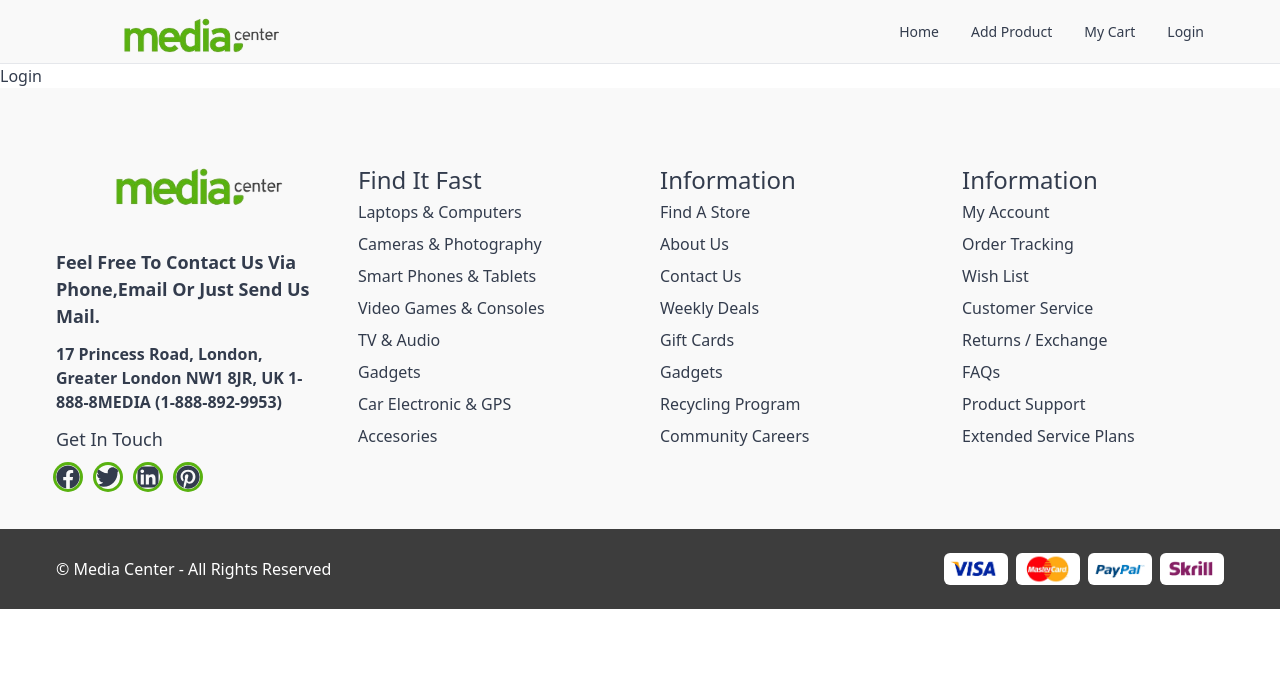
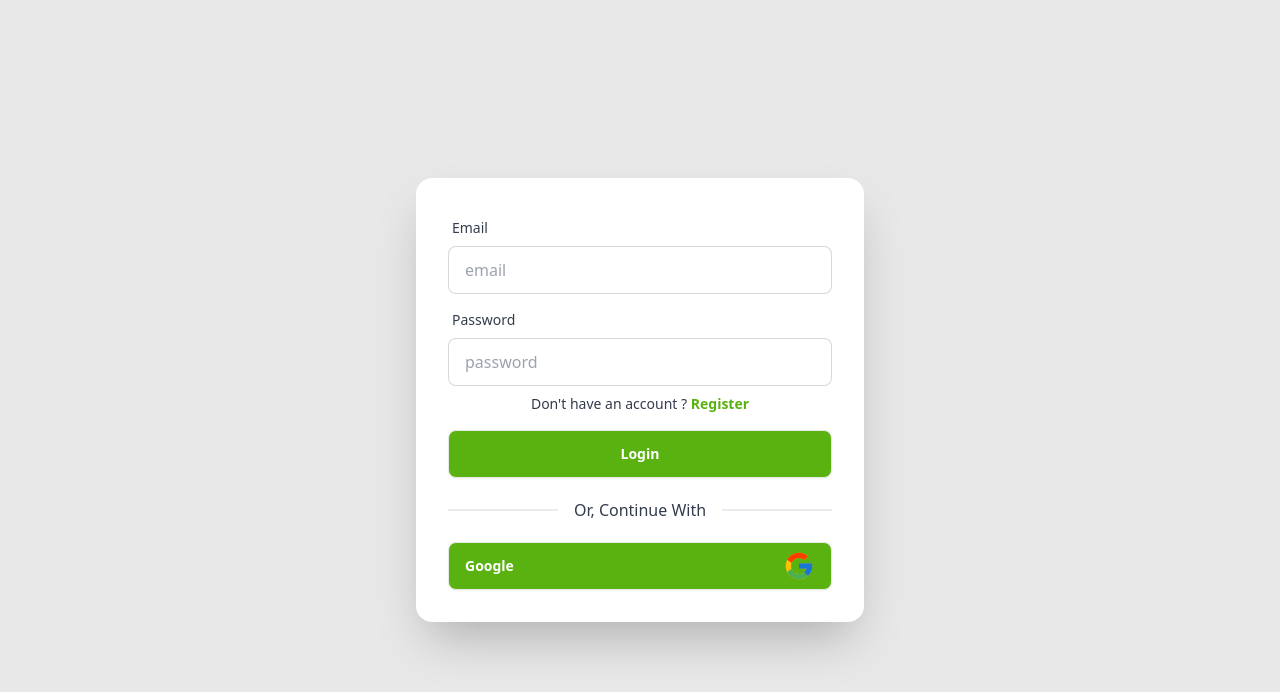
Before and after one commit to mdsajalali/MediaCenter-Frontend, a React (Vite) app: page /login in a window 1280 px wide. Shown: the top 692 px of the page. Built offline with nearby package versions, Linux system fonts and the light colour scheme.

Commit message:
login page added

```diff
--- a/src/pages/Login.jsx
+++ b/src/pages/Login.jsx
@@ -1,8 +1,62 @@
+import { FcGoogle } from "react-icons/fc";
+import { NavLink } from "react-router-dom";
 
 const Login = () => {
   return (
-    <div>Login</div>
-  )
-}
+    <div className="min-h-screen bg-base-200 flex justify-center items-center">
+      <div className="card flex-shrink-0 w-full max-w-md shadow-2xl bg-base-100">
+        <form className="card-body">
+          <div className="form-control">
+            <label className="label">
+              <span className="label-text">Email</span>
+            </label>
+            <input
+              type="email"
+              placeholder="email"
+              className="input input-bordered"
+              required
+            />
+          </div>
+          <div className="form-control">
+            <label className="label">
+              <span className="label-text">Password</span>
+            </label>
+            <input
+              type="password"
+              placeholder="password"
+              className="input input-bordered"
+              required
+            />
+          </div>
+          <p className="text-center text-sm">
+            Don&apos;t have an account ?{" "}
+            <NavLink
+              to="/signup"
+              className="text-[#59B210] font-bold hover:underline cursor-pointer "
+            >
+              Register
+            </NavLink>
+          </p>
+          <div className="form-control mt-2">
+            <button
+              type="submit"
+              className="btn bg-[#59B210] text-white hover:bg-[#0E53A5]"
+            >
+              Login
+            </button>
+          </div>
+          <div className="divider ">Or, Continue With</div>
+          <button
+            type="button"
+            className="btn bg-[#59B210] hover:bg-[#0E53A5]  w-full flex justify-between items-center cursor-pointer text-white "
+          >
+            Google
+            <FcGoogle className="w-8 h-8" />
+          </button>
+        </form>
+      </div>
+    </div>
+  );
+};
 
-export default Login
+export default Login;
```
Also changed, not shown: src/routes/Routes.jsx (+10 -6 lines).
